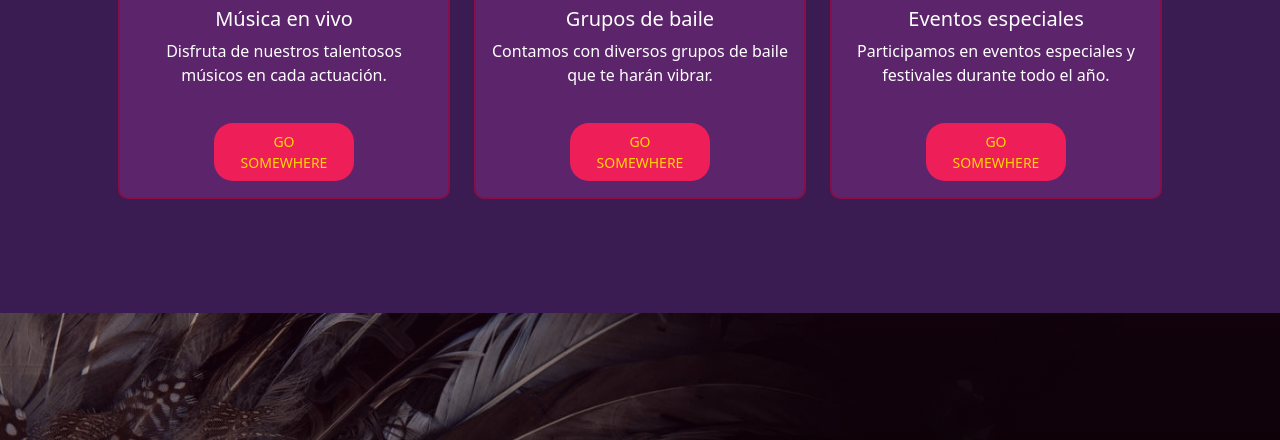
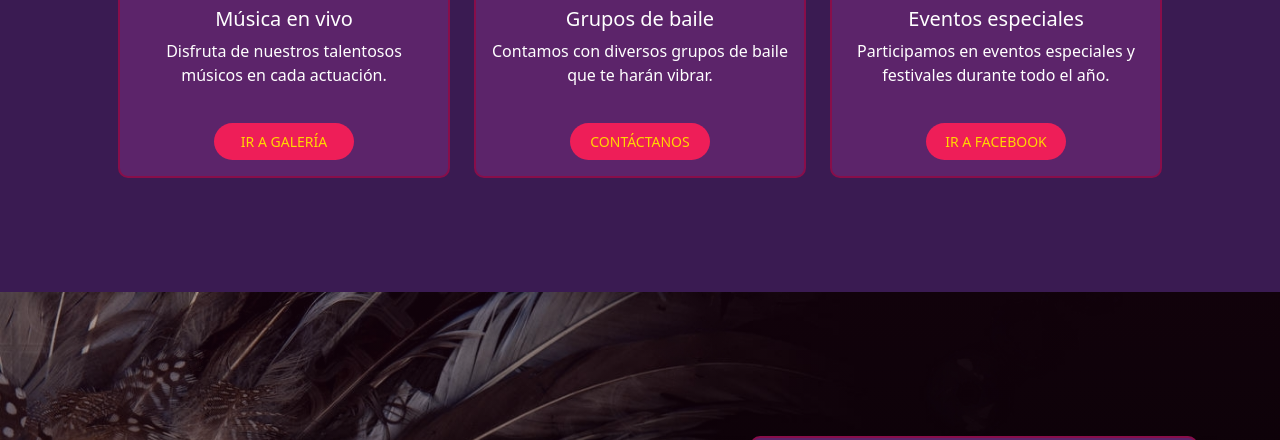
Before and after one commit to jeremyb20/Fantasy-Show, a plain HTML site: page index.html in a window 1280 px wide. Shown: the part 1161-1601 px from the top of the page. Drawn offline with nearby package versions, Linux system fonts and the light colour scheme.

Commit message:
Update Facebook url

```diff
--- a/index.html
+++ b/index.html
@@ -40,7 +40,7 @@
           </li>
 
           <li class="nav-item">
-            <a class="nav-link text-light" href="https://www.facebook.com/comparsafantasyshow" target="_blank"><i class="fab fa-facebook-f mr-3"></i> Facebook</a>
+            <a class="nav-link text-light" href="https://m.facebook.com/comparsafantasyshow" target="_blank"><i class="fab fa-facebook-f mr-3"></i> Facebook</a>
           </li>
         </ul>
       </div>
@@ -83,7 +83,7 @@
             <div class="card-body">
               <h5 class="card-title">Música en vivo</h5>
               <p class="card-text">Disfruta de nuestros talentosos músicos en cada actuación.</p>
-              <a href="#" class="btn btn-primary">Go somewhere</a>
+              <a href="./galleria.html" class="btn btn-primary">Ir a Galería</a>
             </div>
           </div>
         </div>
@@ -92,7 +92,7 @@
             <div class="card-body">
               <h5 class="card-title">Grupos de baile</h5>
               <p class="card-text">Contamos con diversos grupos de baile que te harán vibrar.</p>
-              <a href="#" class="btn btn-primary">Go somewhere</a>
+              <a href="#contact" class="btn btn-primary">Contáctanos</a>
             </div>
           </div>
         </div>
@@ -102,7 +102,7 @@
             <div class="card-body">
               <h5 class="card-title">Eventos especiales</h5>
               <p class="card-text">Participamos en eventos especiales y festivales durante todo el año.</p>
-              <a href="#" class="btn btn-primary">Go somewhere</a>
+              <a href="https://m.facebook.com/comparsafantasyshow" target="_blank" class="btn btn-primary">Ir a Facebook</a>
             </div>
           </div>
         </div>
@@ -117,7 +117,7 @@
       <div class="card mx-auto float-end card-about">
         <div class="card-body">
           <div class="container text-center">
-            <img class="logoImg mt-2" src="./images/Nosotros.png" alt="" srcset="">
+            <img class="logoImg mt-2" src="./images/Nosotros.png" alt="Nosotros">
           </div>
           <p>Comparsa Fantasy Show es una comparsa dedicada a llevar la magia en sus evento y desfiles a través de su talento artístico,
             sus impactantes trajes y su habilidad para contagiar el espíritu festivo.
@@ -143,7 +143,7 @@
 
     <h5>Síguenos en nuestras redes sociales:</h5>
     <div class="social-container">
-      <a class="social-link" href="https://www.facebook.com/comparsafantasyshow" target="_blank">
+      <a class="social-link" href="https://m.facebook.com/comparsafantasyshow" target="_blank">
         <img src="./images/facebook-icon.png" width="50px" alt="Facebook">
       </a>
       <a class="social-link" href="https://wa.me/+50685853322?text=Estoy%20interesad@%20en%20sus%20servicios%20necesito%20más%20información" target="_blank">
```
Also changed, not shown: galleria.html (+2 -2 lines).
